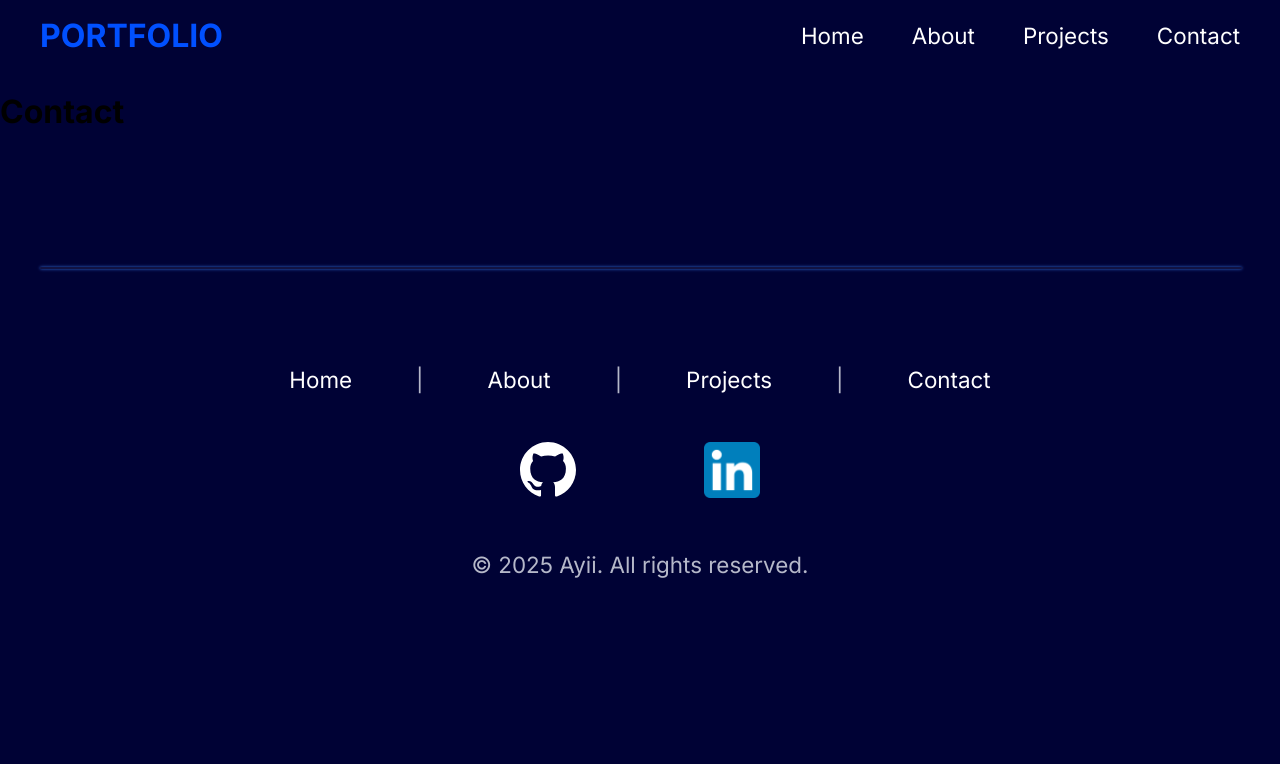
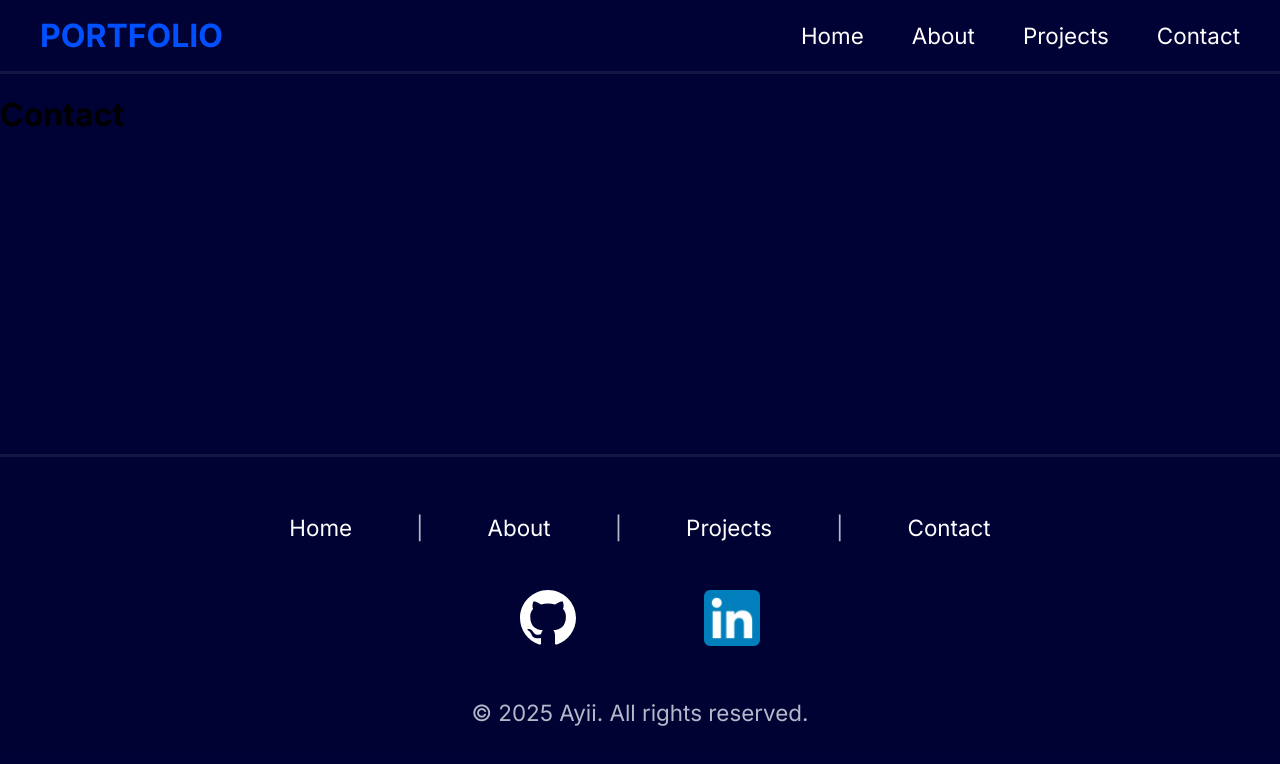
Before and after one commit to ayii365/portfolio, a React (Vite) app in the folder front-end/vite-project/: page /Contact in a window 1280 px wide. Shown: the top 764 px of the page. Built offline with nearby package versions, Linux system fonts and the light colour scheme.

Commit message:
Made the navgiation bar move with scroll, added some styling such as blur and border too. Updated footer to have the same border as the navigation bar

```diff
--- a/front-end/vite-project/src/components/layout/Footer.jsx
+++ b/front-end/vite-project/src/components/layout/Footer.jsx
@@ -8,7 +8,6 @@ function Footer() {
         <div className="footer">
             <div className="container">
                 <div className="footer-inner">
-                    <hr className="h-line"></hr>
                     <div className="footer-links">
                         <NavLink to="/" className="nav-link">Home</NavLink>
                         <p>|</p>
--- a/front-end/vite-project/src/styles/Footer.css
+++ b/front-end/vite-project/src/styles/Footer.css
@@ -1,7 +1,10 @@
 
 .footer {
-    margin-top: 8rem;
+    margin-top: 20rem;
     margin-bottom: 5rem;
+
+    background: rgba(0, 2, 53, 0.75);
+    border-top: 0.2rem solid rgba(255, 255, 255, 0.08);
 }
 
 .footer-inner {
@@ -11,19 +14,8 @@
     align-items: center;
 }
 
-.h-line {
-    width: 100%;
-
-    border-radius: 0.1rem;
-    border: solid;
-    border-width: 0.1rem;
-    border-color: rgb(255,255,255,5%);
-    background-color: rgb(255,255,255,2%);
-    box-shadow: 0 0 0.2rem  var(--glow);
-}
-
 .footer-links {
-    margin-top: 4rem;
+    margin-top: 2rem;
     display: flex;
     gap: 4rem;
     align-items: center;
--- a/front-end/vite-project/src/styles/Navbar.css
+++ b/front-end/vite-project/src/styles/Navbar.css
@@ -4,6 +4,16 @@
     padding: 1rem 0;
     display: flex;
     flex-direction: row;
+
+
+    backdrop-filter: blur(10px); /* This will blur whatever is in the background when scrolling */
+    background: rgba(0, 2, 53, 0.75);
+    border-bottom: 0.2rem solid rgba(255, 255, 255, 0.08);
+
+    /*For navbar to move with scroll */
+    position: sticky;
+    top: 0;
+    z-index: 10;
 }
 
 .navbar-inner {
--- a/front-end/vite-project/src/styles/global.css
+++ b/front-end/vite-project/src/styles/global.css
@@ -28,6 +28,7 @@ body {
   margin: 0;
   font-family: "Inter";
   background-color: var(--bg-main);
+  /*background-image: url("../assets/images/stars-galaxy.gif"); */
 }
 
 .container {
```
Also changed, not shown: front-end/vite-project/src/assets/images/stars-galaxy.gif (added), 1 other file (tests, documents, lock files or other folders).
